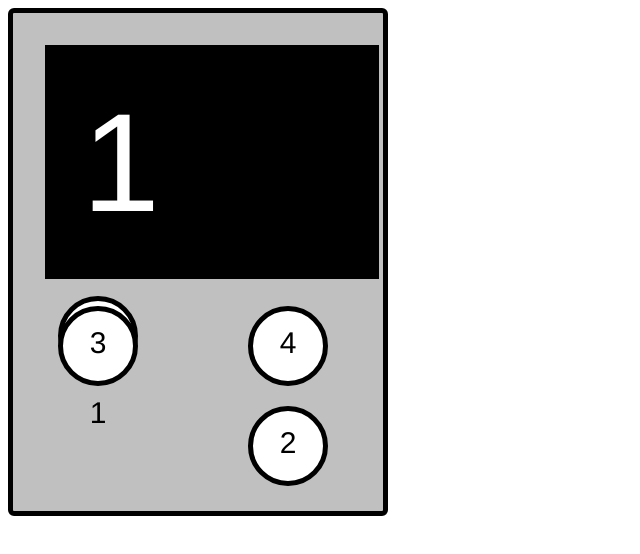
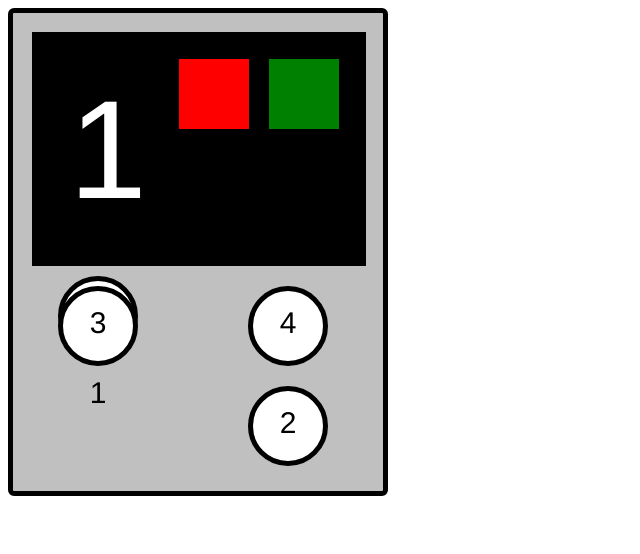
Before and after one commit to steveflys/ui-challenges, a plain HTML site: page index.html in a window 1280 px wide. Shown: the whole page, without its empty margins (0-640 px from the left). Drawn offline with Linux system fonts and the light colour scheme.

Commit message:
finished

```diff
--- a/index.html
+++ b/index.html
@@ -9,8 +9,8 @@
         <div id="panel">
             <div id="display">
                 <div id="floor-number">1</div>
-                <div id="motion" id="up"></div>
-                <div id="motion" id="down"></div>
+                <div class="motion" id="up"></div>
+                <div class="motion" id="down"></div>
             </div>
             <div id="floors">
                 <div class=" button" id="third">3</div>
--- a/styles/style.css
+++ b/styles/style.css
@@ -18,7 +18,7 @@ body {
     background-color: black;
     width: 300px;
     height: 200px;
-    margin: 17px;
+    margin: 4px;
     padding: 17px;
     z-index: 2;
     position: relative;
```
